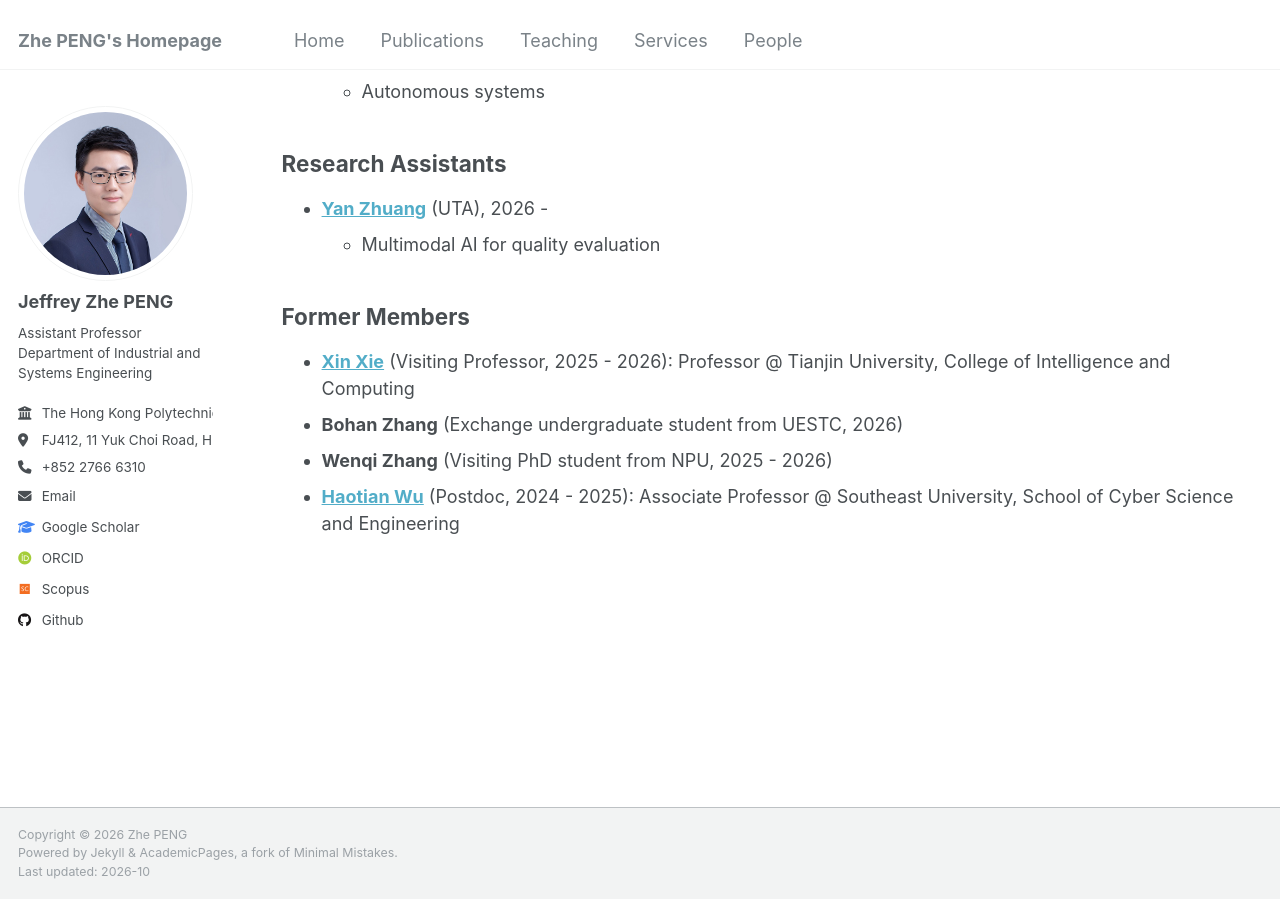
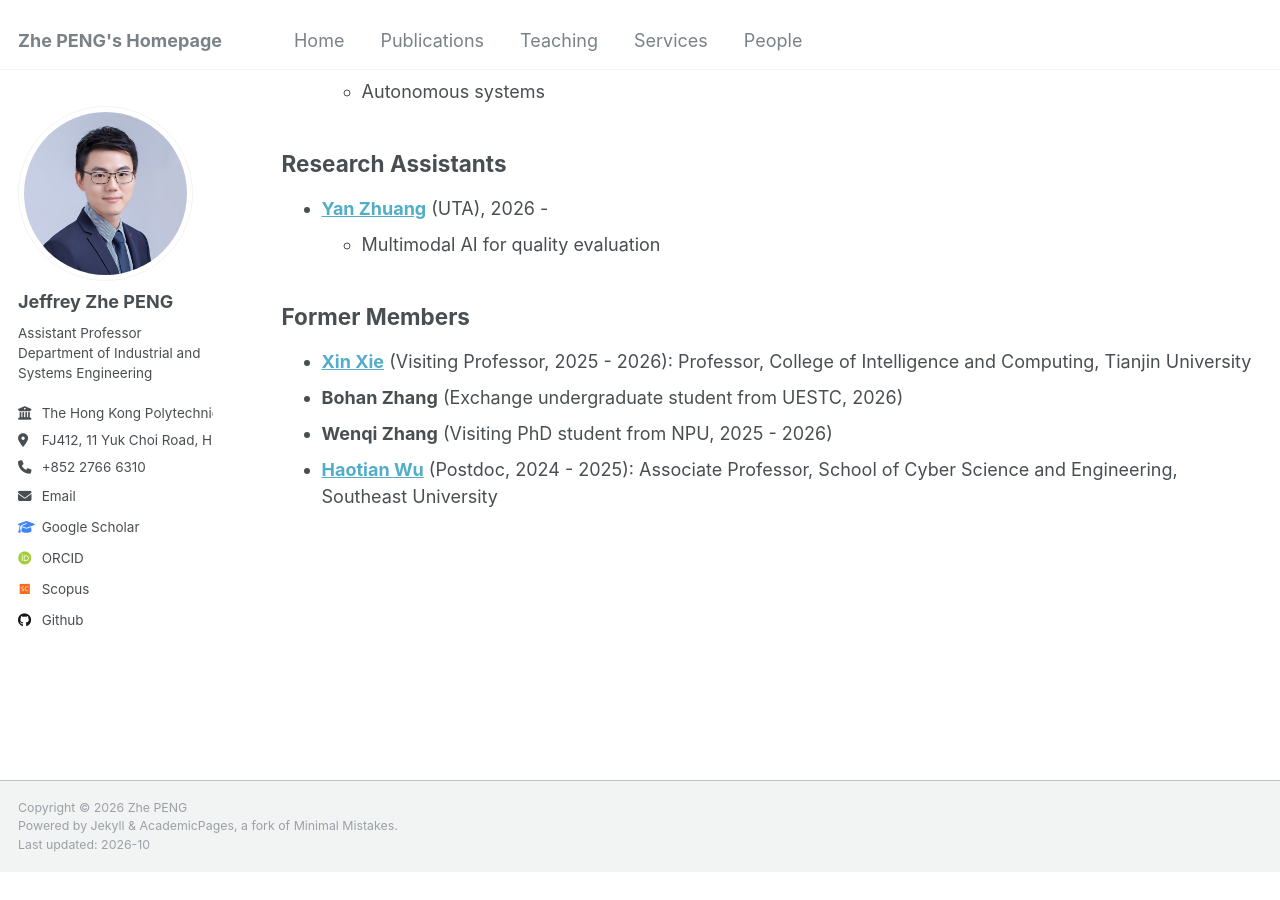
Before and after one commit to PENG-Zhe/peng-zhe.github.io, a Jekyll site: the page built from _pages/people.md, in a window 1280 px wide and 900 px high, scrolled down 1066 px. Built offline with Jekyll 4.4.1, drawn with Linux system fonts in a browser that asks for light colours; some web fonts are replaced; after the commit the page ends 1939 px from its top, so only the background shows below that.

```diff
--- a/_pages/people.md
+++ b/_pages/people.md
@@ -69,10 +69,10 @@ layout: archive
 -->
 
 ## Former Members
-* **[Xin Xie](https://xiexincn.github.io/)** (Visiting Professor, 2025 - 2026): Professor @ Tianjin University, College of Intelligence and Computing
+* **[Xin Xie](https://xiexincn.github.io/)** (Visiting Professor, 2025 - 2026): Professor, College of Intelligence and Computing, Tianjin University
 * **Bohan Zhang** (Exchange undergraduate student from UESTC, 2026)
 * **Wenqi Zhang** (Visiting PhD student from NPU, 2025 - 2026)
-* **[Haotian Wu](https://cyber.seu.edu.cn/wht/list.htm)** (Postdoc, 2024 - 2025): Associate Professor @ Southeast University, School of Cyber Science and Engineering
+* **[Haotian Wu](https://cyber.seu.edu.cn/wht/list.htm)** (Postdoc, 2024 - 2025): Associate Professor, School of Cyber Science and Engineering, Southeast University
 
 
 <!--
```
